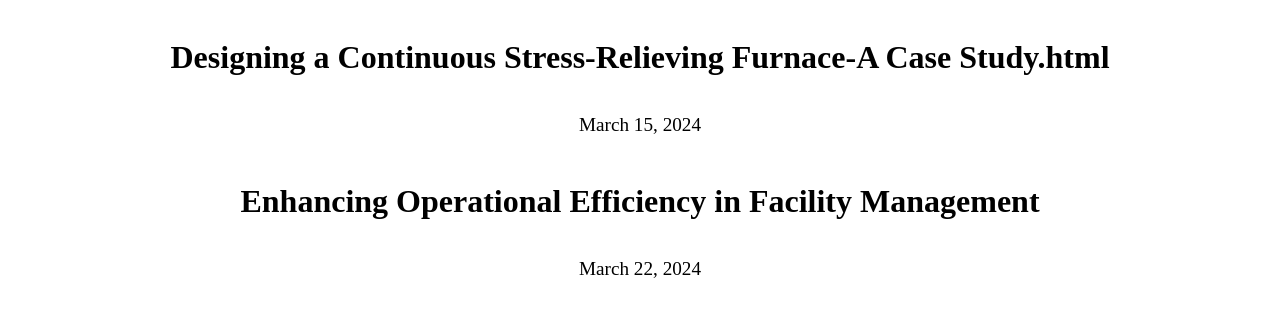
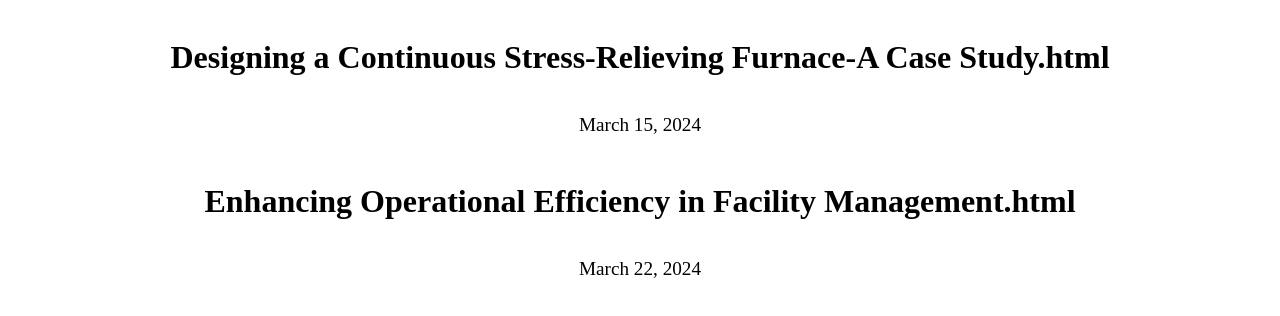
Before and after one commit to Hilal-Madany/resume, a website: page index.html in a window 1280 px wide. Shown: the part 467-783 px from the top of the page. Drawn offline with Linux system fonts and the light colour scheme.

Commit message:
Update index.html

```diff
--- a/index.html
+++ b/index.html
@@ -64,7 +64,7 @@
   <h2>Designing a Continuous Stress-Relieving Furnace-A Case Study.html</h2>
   <p>March 15, 2024</p>
 
-  <h2>Enhancing Operational Efficiency in Facility Management</h2>
+  <h2>Enhancing Operational Efficiency in Facility Management.html</h2>
   <p>March 22, 2024</p>
 
   <p>In addition to creating compelling content that bridges technical complexities with practical insights, I also offer training programs designed to empower teams and elevate their expertise.</p>
```
